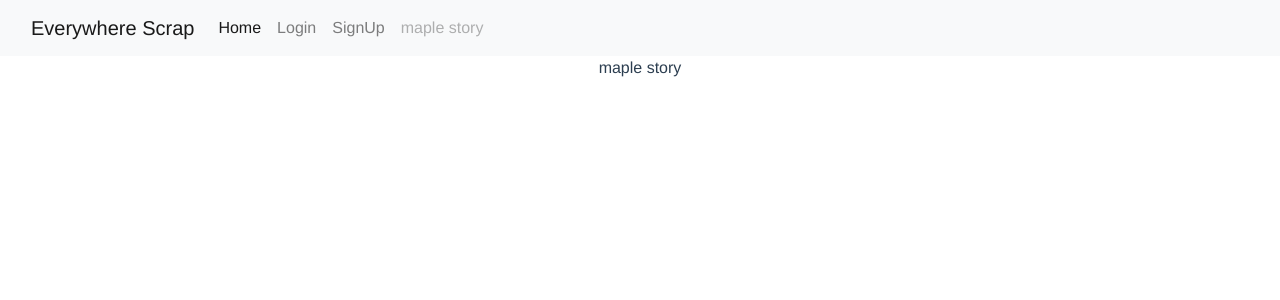
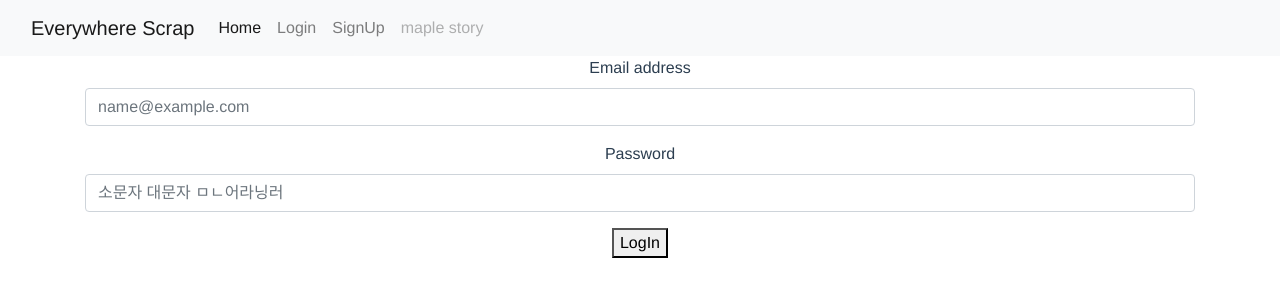
Before and after one commit to Ya-kuku/Everywhere_Scrap, a Vue app in the folder frontend/: page /user/login in a window 1280 px wide. Shown: the top 300 px of the page. Built offline with nearby package versions, Linux system fonts and the light colour scheme.

Commit message:
0127_login

```diff
--- a/frontend/src/views/user/Login.vue
+++ b/frontend/src/views/user/Login.vue
@@ -1,11 +1,50 @@
 <template>
-    <div>
-        maple story
+    <div class="container">
+        <div>
+            <div class="mb-3">
+                <label for="exampleFormControlInput1" class="form-label">Email address</label>
+                <input v-model="email" type="email" class="form-control" id="exampleFormControlInput1" placeholder="name@example.com">
+            </div>
+
+            <div class="mb-3">
+                <label for="exampleFormControlInput2" class="form-label">Password</label>
+                <input v-model="password" type="password" class="form-control" id="exampleFormControlInput2" placeholder="소문자 대문자 ㅁㄴ어라닝러">
+            </div>
+
+            <button @click="login" type="submit" variant="primary">LogIn</button>
+        </div>
     </div>
 </template>
 
 <script>
+import axios from 'axios'
+import constants from '../../lib/constants'
+
 export default {
+    name: 'login',
+    data: () => {
+        return {
+            email:'',
+            password:'',
+        }
+    },
+    methods: {
+        login() {
+            axios.get(`${constants.SERVER_URL}/account/login`, {
+                params:{
+                    email: this.email,
+                    password: this.password
+                }
+            })
+            .then((res) => {
+                console.log(res)
+                this.$router.push('/')
+            })
+            .error((err) => {
+                console.log(err)
+            })
+        },
+    }
 
 }
 </script>
```
